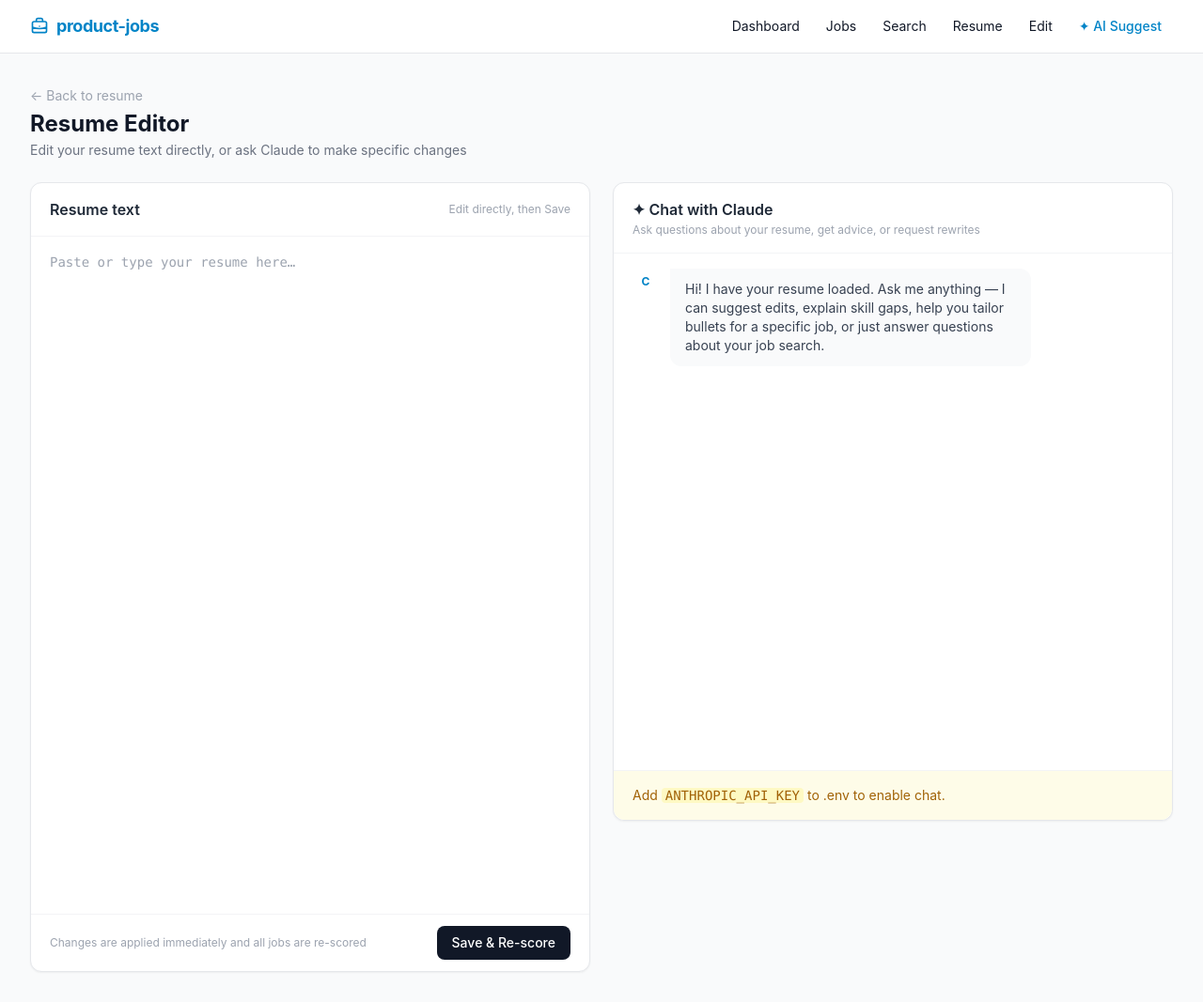
After one commit to cfmurph/product-jobs, a Flask app: template web/templates/resume_edit.html in a window 1280 px wide. The commit adds this page. Shown: the whole page at 94% size. Run offline with Flask 3, Linux system fonts and the light colour scheme; the template is opened without the code that fills it, so the values that code supplies are empty; some libraries are stand-ins or nearby versions.

Commit message:
feat: interactive resume editor with Claude chat
- src/agent/claude.py: chat() with full conversation history and resume/job
  context injected as system prompt; apply_edit_to_resume() for instruction-
  based rewrites

- /resume/edit: side-by-side text editor + AI instruction box; Claude rewrites
  the resume, user reviews diff and saves; saving re-extracts keywords and
  re-scores all jobs

- /api/chat: AJAX endpoint for streaming chat; accepts message, history,
  and optional job_id for job-aware context

- Chat panel added to /jobs/<id>/suggest page with job context (gap data,
  description) pre-loaded

- Resume page: 'Edit & Chat' button
- Nav: 'Edit' link to resume editor

Co-authored-by: cmurph <cfmurph@users.noreply.github.com>

```diff
--- a/web/app.py
+++ b/web/app.py
@@ -11,7 +11,7 @@ from dotenv import load_dotenv
 _REPO_ROOT = Path(__file__).parent.parent
 load_dotenv(dotenv_path=_REPO_ROOT / ".env", override=False)
 
-from flask import Flask, redirect, render_template, request, url_for, flash
+from flask import Flask, redirect, render_template, request, url_for, flash, jsonify, session
 from werkzeug.utils import secure_filename
 
 from src.tracker.jobs import (
@@ -29,6 +29,7 @@ from src.agent import claude as agent
 
 app = Flask(__name__, template_folder="templates", static_folder="static")
 app.secret_key = os.urandom(24)
+app.config["SESSION_TYPE"] = "filesystem"
 
 
 @app.template_filter("count_json_items")
@@ -383,5 +384,124 @@ def job_suggest(job_id):
     )
 
 
+# ---------------------------------------------------------------------------
+# Chat API (AJAX)
+# ---------------------------------------------------------------------------
+
+@app.route("/api/chat", methods=["POST"])
+def api_chat():
+    if not agent.is_available():
+        return jsonify({"error": "ANTHROPIC_API_KEY not configured."}), 400
+
+    data = request.get_json()
+    user_message = (data.get("message") or "").strip()
+    history = data.get("history") or []     # [{"role": ..., "content": ...}]
+    job_id = data.get("job_id")
+
+    if not user_message:
+        return jsonify({"error": "Empty message."}), 400
+
+    resume = get_active_resume()
+    resume_text = resume.raw_text if resume and resume.raw_text else ""
+
+    # Optionally attach job context
+    job_context = None
+    if job_id:
+        all_jobs = get_jobs(limit=10000)
+        job = next((j for j in all_jobs if j.id == int(job_id)), None)
+        if job:
+            gap = None
+            if resume and resume.keywords:
+                resume_keywords = [k.strip() for k in resume.keywords.split(",") if k.strip()]
+                gap = analyse_gap_from_job(job, resume_keywords)
+            job_context = {
+                "title": job.title,
+                "company": job.company or "",
+                "description": job.description or "",
+                "have": gap["have"] if gap else [],
+                "missing": gap["missing"] if gap else [],
+            }
+
+    # Append the new user message to history
+    messages = list(history) + [{"role": "user", "content": user_message}]
+
+    reply = agent.chat(
+        messages=messages,
+        resume_text=resume_text,
+        job_context=job_context,
+    )
+
+    return jsonify({"reply": reply or "No response."})
+
+
+# ---------------------------------------------------------------------------
+# Resume editor
+# ---------------------------------------------------------------------------
+
+@app.route("/resume/edit", methods=["GET", "POST"])
+def resume_edit():
+    resume = get_active_resume()
+    if not resume:
+        flash("Upload a resume first.", "error")
+        return redirect(url_for("resume_page"))
+
+    if request.method == "POST":
+        action = request.form.get("action")
+
+        if action == "save":
+            new_text = request.form.get("resume_text", "").strip()
+            if not new_text:
+                flash("Resume text cannot be empty.", "error")
+                return redirect(url_for("resume_edit"))
+
+            # Persist updated text + re-extract keywords + re-score jobs
+            from src.resume.parser import extract_keywords
+            from src.tracker.jobs import _session as _db_session, _rescore_all_jobs
+            from src.db.models import Resume as ResumeModel
+
+            keywords = extract_keywords(new_text)
+            sess, _ = _db_session()
+            try:
+                r = sess.query(ResumeModel).filter_by(id=resume.id).first()
+                if r:
+                    r.raw_text = new_text
+                    r.keywords = ", ".join(keywords)
+                    sess.commit()
+                    _rescore_all_jobs(sess, keywords)
+                    sess.commit()
+            finally:
+                sess.close()
+
+            flash(f"Resume saved — {len(keywords)} keywords extracted, all jobs re-scored.", "success")
+            return redirect(url_for("resume_edit"))
+
+        elif action == "apply_edit":
+            instruction = request.form.get("instruction", "").strip()
+            if not instruction:
+                flash("No instruction provided.", "error")
+                return redirect(url_for("resume_edit"))
+
+            updated = agent.apply_edit_to_resume(resume.raw_text or "", instruction)
+            if updated:
+                return render_template(
+                    "resume_edit.html",
+                    resume=resume,
+                    edited_text=updated,
+                    instruction=instruction,
+                    ai_available=agent.is_available(),
+                )
+            else:
+                flash("AI edit failed. Apply manually.", "error")
+                return redirect(url_for("resume_edit"))
+
+    return render_template(
+        "resume_edit.html",
+        resume=resume,
+        edited_text=None,
+        instruction="",
+        ai_available=agent.is_available(),
+    )
+
+
 if __name__ == "__main__":
     app.run(debug=True, port=5000)
--- a/web/templates/base.html
+++ b/web/templates/base.html
@@ -38,6 +38,7 @@
           <a href="/jobs" class="px-3 py-1.5 rounded-md hover:bg-gray-100 {% if request.endpoint == 'job_list' %}bg-gray-100 font-medium{% endif %}">Jobs</a>
           <a href="/search" class="px-3 py-1.5 rounded-md hover:bg-gray-100 {% if request.endpoint == 'search_page' %}bg-gray-100 font-medium{% endif %}">Search</a>
           <a href="/resume" class="px-3 py-1.5 rounded-md hover:bg-gray-100 {% if request.endpoint == 'resume_page' %}bg-gray-100 font-medium{% endif %}">Resume</a>
+          <a href="/resume/edit" class="px-3 py-1.5 rounded-md hover:bg-gray-100 {% if request.endpoint == 'resume_edit' %}bg-gray-100 font-medium{% endif %}">Edit</a>
           <a href="/suggest" class="px-3 py-1.5 rounded-md hover:bg-gray-100 {% if request.endpoint == 'suggest_page' %}bg-gray-100 font-medium{% endif %} text-brand-600 font-medium">✦ AI Suggest</a>
         </div>
       </div>
--- a/web/templates/resume.html
+++ b/web/templates/resume.html
@@ -40,6 +40,12 @@
     </div>
     <div class="px-5 py-5">
       {% if resume %}
+      <div class="flex items-center justify-between mb-4">
+        <a href="/resume/edit"
+           class="inline-flex items-center gap-1.5 px-3 py-1.5 bg-brand-600 text-white text-xs font-medium rounded-lg hover:bg-brand-700 transition-colors">
+          ✦ Edit &amp; Chat
+        </a>
+      </div>
       <div class="flex items-center gap-3 mb-4">
         <div class="w-10 h-10 bg-green-100 text-green-600 rounded-lg flex items-center justify-center">
           <svg class="w-5 h-5" fill="none" viewBox="0 0 24 24" stroke="currentColor" stroke-width="2"><path stroke-linecap="round" stroke-linejoin="round" d="M9 12h6m-6 4h6m2 5H7a2 2 0 01-2-2V5a2 2 0 012-2h5.586a1 1 0 01.707.293l5.414 5.414a1 1 0 01.293.707V19a2 2 0 01-2 2z"/></svg>
--- /dev/null
+++ b/web/templates/resume_edit.html
@@ -0,0 +1,186 @@
+{% extends "base.html" %}
+{% block title %}Edit Resume — product-jobs{% endblock %}
+
+{% block content %}
+<div class="mb-6 flex items-center justify-between">
+  <div>
+    <a href="/resume" class="text-sm text-gray-400 hover:text-brand-600 mb-1 inline-block">← Back to resume</a>
+    <h1 class="text-2xl font-bold text-gray-900">Resume Editor</h1>
+    <p class="text-sm text-gray-500 mt-0.5">Edit your resume text directly, or ask Claude to make specific changes</p>
+  </div>
+</div>
+
+<div class="grid grid-cols-1 lg:grid-cols-2 gap-6">
+
+  <!-- Left: editor -->
+  <div class="space-y-4">
+
+    <!-- AI instruction box -->
+    {% if ai_available %}
+    <div class="bg-white rounded-xl border border-brand-200 shadow-sm">
+      <div class="px-5 py-4 border-b border-gray-100">
+        <h2 class="font-semibold text-gray-800">✦ Ask Claude to edit</h2>
+        <p class="text-xs text-gray-400 mt-0.5">Describe what to change — Claude rewrites it, you review and save</p>
+      </div>
+      <form method="POST" action="/resume/edit" class="px-5 py-4 space-y-3">
+        <input type="hidden" name="action" value="apply_edit" />
+        <textarea name="instruction" rows="3" placeholder='e.g. "Add stakeholder management and OKRs to my Acme Corp bullet" or "Rewrite the summary to emphasise B2B SaaS experience"'
+          class="w-full rounded-lg border border-gray-300 px-3 py-2 text-sm focus:outline-none focus:ring-2 focus:ring-brand-500 resize-none">{{ instruction }}</textarea>
+        <button type="submit"
+          class="inline-flex items-center gap-1.5 px-4 py-2 bg-brand-600 text-white text-sm font-medium rounded-lg hover:bg-brand-700 transition-colors">
+          ✦ Apply with Claude
+        </button>
+      </form>
+    </div>
+    {% endif %}
+
+    <!-- Resume text editor -->
+    <div class="bg-white rounded-xl border border-gray-200 shadow-sm">
+      <div class="px-5 py-4 border-b border-gray-100 flex items-center justify-between">
+        <h2 class="font-semibold text-gray-800">Resume text</h2>
+        <span class="text-xs text-gray-400">Edit directly, then Save</span>
+      </div>
+      <form method="POST" action="/resume/edit" id="save-form">
+        <input type="hidden" name="action" value="save" />
+        <textarea name="resume_text" id="resume-textarea" rows="30"
+          class="w-full px-5 py-4 text-sm text-gray-800 font-mono leading-relaxed focus:outline-none resize-none border-0 rounded-b-xl"
+          placeholder="Paste or type your resume here…">{{ edited_text if edited_text else (resume.raw_text or '') }}</textarea>
+        <div class="px-5 py-3 border-t border-gray-100 flex items-center justify-between">
+          {% if edited_text %}
+          <p class="text-xs text-brand-600 font-medium">✦ Claude's suggested version — review and save</p>
+          {% else %}
+          <p class="text-xs text-gray-400">Changes are applied immediately and all jobs are re-scored</p>
+          {% endif %}
+          <button type="submit"
+            class="px-4 py-2 bg-gray-900 text-white text-sm font-medium rounded-lg hover:bg-gray-800 transition-colors">
+            Save &amp; Re-score
+          </button>
+        </div>
+      </form>
+    </div>
+  </div>
+
+  <!-- Right: chat -->
+  <div class="flex flex-col h-full">
+    <div class="bg-white rounded-xl border border-gray-200 shadow-sm flex flex-col" style="height: 680px;">
+      <div class="px-5 py-4 border-b border-gray-100">
+        <h2 class="font-semibold text-gray-800">✦ Chat with Claude</h2>
+        <p class="text-xs text-gray-400 mt-0.5">Ask questions about your resume, get advice, or request rewrites</p>
+      </div>
+
+      <!-- Messages -->
+      <div id="chat-messages" class="flex-1 overflow-y-auto px-5 py-4 space-y-4">
+        <div class="flex gap-3">
+          <div class="w-7 h-7 rounded-full bg-brand-100 text-brand-600 flex items-center justify-center text-xs font-bold flex-shrink-0">C</div>
+          <div class="bg-gray-50 rounded-xl rounded-tl-none px-4 py-3 text-sm text-gray-700 max-w-sm">
+            Hi! I have your resume loaded. Ask me anything — I can suggest edits, explain skill gaps, help you tailor bullets for a specific job, or just answer questions about your job search.
+          </div>
+        </div>
+      </div>
+
+      <!-- Input -->
+      {% if ai_available %}
+      <div class="px-4 py-3 border-t border-gray-100">
+        <div class="flex gap-2">
+          <input type="text" id="chat-input" placeholder="Ask Claude anything about your resume…"
+            class="flex-1 rounded-lg border border-gray-300 px-3 py-2 text-sm focus:outline-none focus:ring-2 focus:ring-brand-500" />
+          <button id="chat-send"
+            class="px-4 py-2 bg-brand-600 text-white text-sm font-medium rounded-lg hover:bg-brand-700 transition-colors flex-shrink-0">
+            Send
+          </button>
+        </div>
+        <p class="text-xs text-gray-400 mt-1.5">
+          Tip: <span class="cursor-pointer text-brand-500 hover:underline" onclick="setPrompt('What skills am I missing for Senior PM roles?')">What skills am I missing?</span> ·
+          <span class="cursor-pointer text-brand-500 hover:underline" onclick="setPrompt('How can I improve my resume summary?')">Improve my summary</span> ·
+          <span class="cursor-pointer text-brand-500 hover:underline" onclick="setPrompt('How do I add OKRs and stakeholder management naturally?')">Add missing keywords</span>
+        </p>
+      </div>
+      {% else %}
+      <div class="px-5 py-4 border-t border-gray-100 text-sm text-yellow-700 bg-yellow-50 rounded-b-xl">
+        Add <code class="bg-yellow-100 px-1 rounded">ANTHROPIC_API_KEY</code> to .env to enable chat.
+      </div>
+      {% endif %}
+    </div>
+  </div>
+
+</div>
+
+<script>
+  const chatMessages = document.getElementById('chat-messages');
+  const chatInput    = document.getElementById('chat-input');
+  const chatSend     = document.getElementById('chat-send');
+  let history = [];
+
+  function setPrompt(text) {
+    if (chatInput) { chatInput.value = text; chatInput.focus(); }
+  }
+
+  function appendMessage(role, text) {
+    const isUser = role === 'user';
+    const wrapper = document.createElement('div');
+    wrapper.className = 'flex gap-3' + (isUser ? ' justify-end' : '');
+
+    const avatar = document.createElement('div');
+    avatar.className = 'w-7 h-7 rounded-full flex items-center justify-center text-xs font-bold flex-shrink-0 ' +
+      (isUser ? 'bg-gray-200 text-gray-600 order-last' : 'bg-brand-100 text-brand-600');
+    avatar.textContent = isUser ? 'You' : 'C';
+
+    const bubble = document.createElement('div');
+    bubble.className = 'rounded-xl px-4 py-3 text-sm max-w-sm whitespace-pre-wrap leading-relaxed ' +
+      (isUser
+        ? 'bg-brand-600 text-white rounded-tr-none'
+        : 'bg-gray-50 text-gray-700 rounded-tl-none');
+    bubble.textContent = text;
+
+    wrapper.appendChild(avatar);
+    wrapper.appendChild(bubble);
+    chatMessages.appendChild(wrapper);
+    chatMessages.scrollTop = chatMessages.scrollHeight;
+  }
+
+  function appendThinking() {
+    const wrapper = document.createElement('div');
+    wrapper.id = 'thinking';
+    wrapper.className = 'flex gap-3';
+    wrapper.innerHTML = `
+      <div class="w-7 h-7 rounded-full bg-brand-100 text-brand-600 flex items-center justify-center text-xs font-bold flex-shrink-0">C</div>
+      <div class="bg-gray-50 rounded-xl rounded-tl-none px-4 py-3 text-sm text-gray-400 italic">Thinking…</div>`;
+    chatMessages.appendChild(wrapper);
+    chatMessages.scrollTop = chatMessages.scrollHeight;
+  }
+
+  async function sendMessage() {
+    const text = (chatInput.value || '').trim();
+    if (!text) return;
+    chatInput.value = '';
+    chatSend.disabled = true;
+
+    appendMessage('user', text);
+    appendThinking();
+    history.push({ role: 'user', content: text });
+
+    try {
+      const res = await fetch('/api/chat', {
+        method: 'POST',
+        headers: { 'Content-Type': 'application/json' },
+        body: JSON.stringify({ message: text, history: history.slice(0, -1) }),
+      });
+      const data = await res.json();
+      document.getElementById('thinking')?.remove();
+
+      const reply = data.reply || data.error || 'No response.';
+      appendMessage('assistant', reply);
+      history.push({ role: 'assistant', content: reply });
+    } catch (e) {
+      document.getElementById('thinking')?.remove();
+      appendMessage('assistant', 'Connection error. Try again.');
+    }
+
+    chatSend.disabled = false;
+    chatInput.focus();
+  }
+
+  if (chatSend) chatSend.addEventListener('click', sendMessage);
+  if (chatInput) chatInput.addEventListener('keydown', e => { if (e.key === 'Enter' && !e.shiftKey) { e.preventDefault(); sendMessage(); } });
+</script>
+{% endblock %}
```
Also changed, not shown: src/agent/claude.py (+86 -0 lines), web/templates/job_suggest.html (+99 -0 lines).
